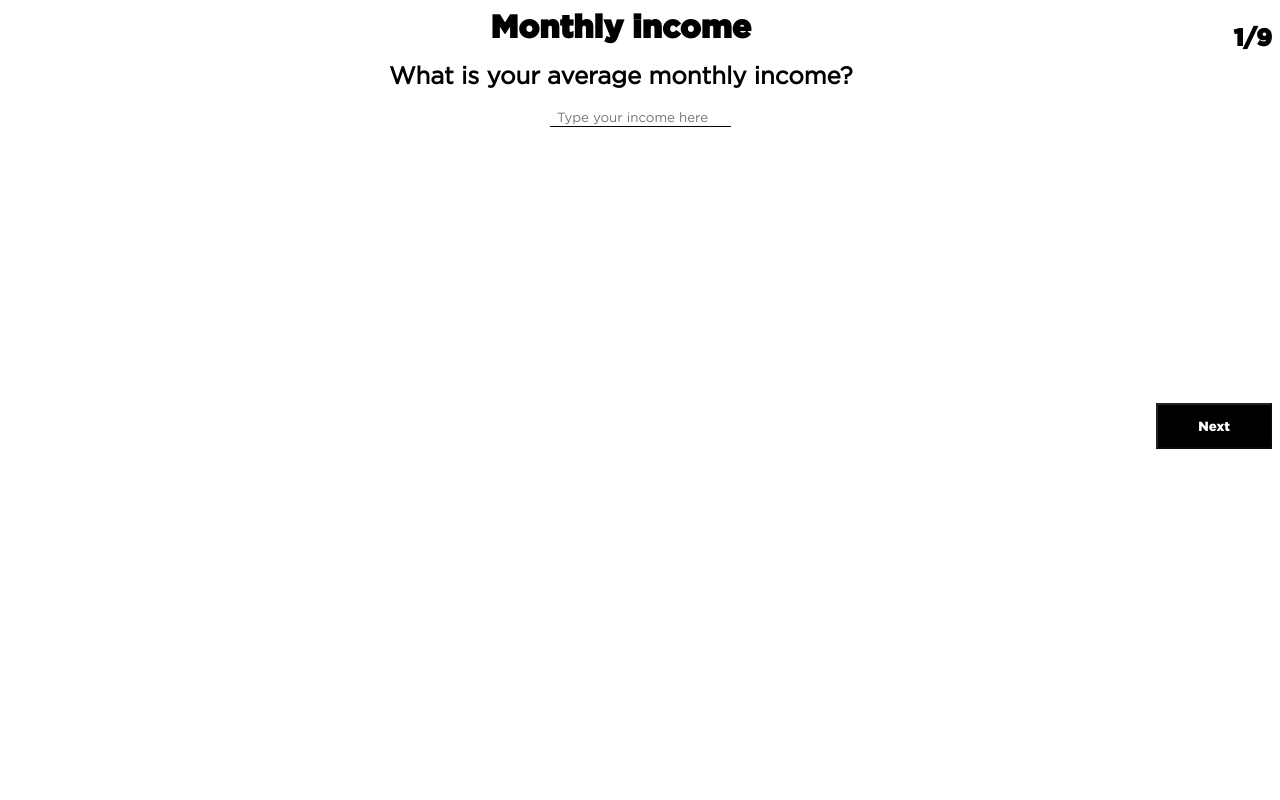
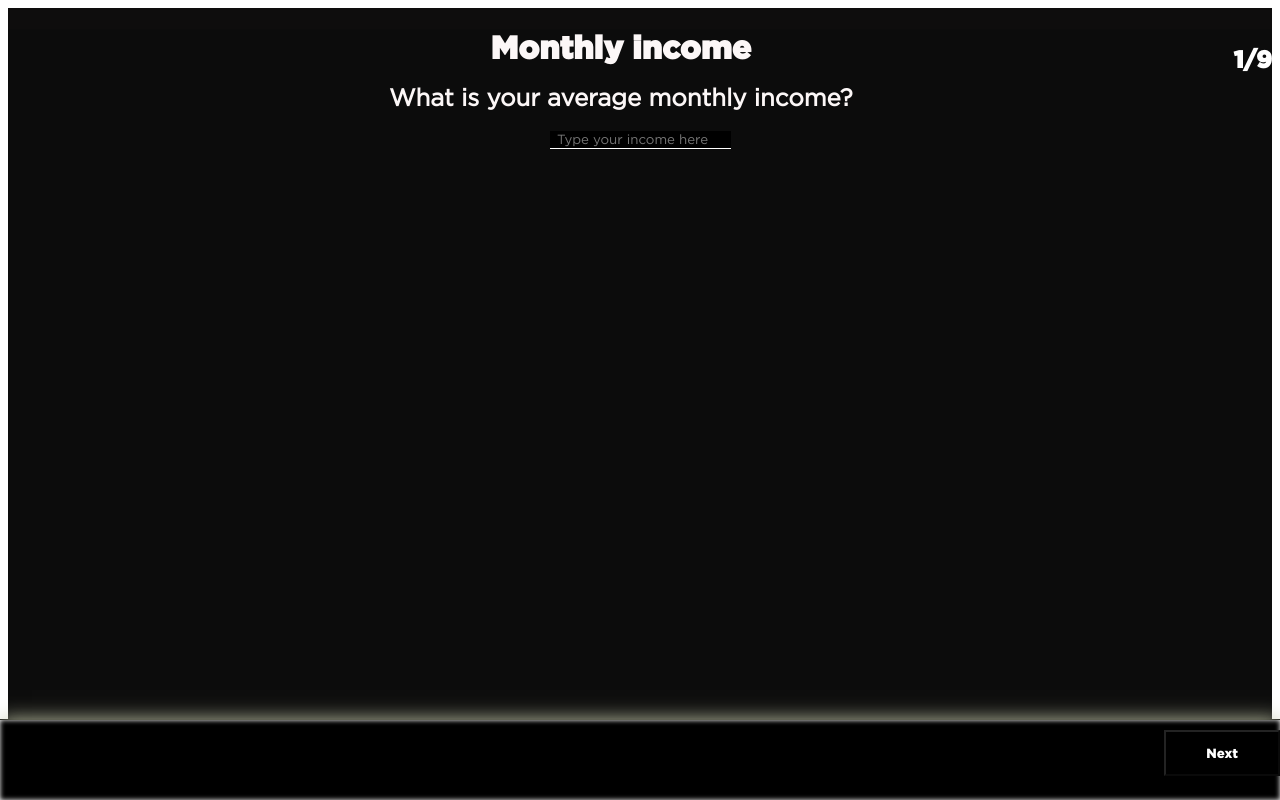
Before and after one commit to ekaterinagp/calculator, a plain HTML site: page index.html in a window 1280 px wide. Drawn offline with nearby package versions, Linux system fonts and the light colour scheme.

Commit message:
styling for desctop, previous button doesn't run functions yet

```diff
--- a/index.html
+++ b/index.html
@@ -51,8 +51,9 @@
     </div>
 
     <div class="main">
-      <h1 id="timeline"></h1>
       <div class="box">
+        <h1 id="timeline"></h1>
+
         <h1 id="question">Question</h1>
         <h2 id="questionText">Text of the question</h2>
         <div id="answer"></div>
--- a/script.js
+++ b/script.js
@@ -40,6 +40,7 @@ let questions = [
       let theInput = document.createElement("input");
       let description = document.createElement("p");
       description.setAttribute("id", "descriptionOfGrowth");
+      // divAnswer.removeAttribute("class", "addGrid");
       theInput.setAttribute("type", "range");
       theInput.setAttribute("min", "1");
       theInput.setAttribute("max", "100");
@@ -973,7 +974,7 @@ function showAnimation(value) {
         // rotation: -20,
         ease: Bounce.easeOut,
         opacity: 1,
-        scale: 1.3
+        scale: 1.1
       },
       0.01
     );
@@ -999,7 +1000,7 @@ function showAnimation(value) {
         // rotation: -20,
         ease: Bounce.easeOut,
         opacity: 1,
-        scale: 1.3
+        scale: 1.1
       },
       0.01
     );
@@ -1025,7 +1026,7 @@ function showAnimation(value) {
         // rotation: -20,
         ease: Bounce.easeOut,
         opacity: 1,
-        scale: 1.3
+        scale: 1.1
       },
       0.01
     );
@@ -1051,7 +1052,7 @@ function showAnimation(value) {
         // rotation: -20,
         ease: Bounce.easeOut,
         opacity: 1,
-        scale: 1.3
+        scale: 1.1
       },
       0.01
     );
@@ -1244,6 +1245,7 @@ function prevElement() {
   valueForEight();
   chartforEight();
   insertSavedAnswers(currentEl);
+
   ifLastElement(currentEl);
   if (questions[currentQuestionIndex].id == 1) {
     wrapForCanvas.appendChild(questions[currentQuestionIndex].canvasForChart());
@@ -1299,6 +1301,13 @@ function insertSavedAnswers() {
     radioAnswerInsert();
     rangeAnswerInsert();
   }
+  // if (
+  //   questions[currentQuestionIndex].id == 1 ||
+  //   questions[currentQuestionIndex].id == 2
+  // ) {
+  //   console.log("it is 1 or 2 and", answer);
+  //   answer.removeAttribute("class", "addGrid");
+  // }
 }
 
 function ifLastElement(currentEl) {
@@ -1706,7 +1715,9 @@ function createChart(
             return xLabel + ": %" + yLabel;
           }
         }
-      }
+      },
+      responsive: true,
+      maintainAspectRatio: false
     }
   });
 }
@@ -1921,7 +1932,9 @@ function createChartForFactors() {
             }
           }
         ]
-      }
+      },
+      responsive: true,
+      maintainAspectRatio: false
     }
   });
 }
@@ -1985,7 +1998,9 @@ function createChartForOtherFactors() {
             }
           }
         ]
-      }
+      },
+      responsive: true,
+      maintainAspectRatio: false
     }
   });
 }
--- a/style.css
+++ b/style.css
@@ -4,14 +4,15 @@
   /* padding: 3%; */
   text-align: center;
   font-family: "Gotham_Book";
-  text-align: -webkit-center;
-  background-color: white;
-  color: black;
+  /* text-align: -webkit-center; */
+  background-color: rgb(14, 13, 13);
+  color: rgb(247, 243, 243);
+  overflow: hidden;
 }
 
 canvas {
-  position: absolute;
-  top: 14em;
+  max-width: 1000px;
+  min-height: 400px;
 }
 @font-face {
   font-family: "Gotham_Black";
@@ -30,19 +31,22 @@ h2 {
 h1 {
   font-family: "Gotham_Black";
 }
-/* .box {
+.box {
   text-align: -webkit-center;
-  background-color: white;
-  color: black;
-} */
+  background-color: rgb(12, 12, 12);
+  color: rgb(252, 247, 247);
+  width: 100%;
+  height: 100%;
+}
 
 .buttons {
-  position: absolute;
+  position: fixed;
   padding: 14px 40px;
   background-color: green;
   color: white;
   font-family: "Gotham_Black";
   top: 90%;
+  margin-top: 10px;
 }
 
 ::-webkit-input-placeholder {
@@ -51,8 +55,16 @@ h1 {
 }
 
 #prevNext {
-  padding-top: 8em;
-  position: relative;
+  left: 0;
+  background-color: rgb(0, 0, 0);
+  bottom: 0;
+  height: 10vh;
+  width: 100%;
+  position: absolute;
+  box-shadow: inset 0 0 5px 0px #fff, inset 0px 0 0px rgb(0, 0, 0),
+    inset 0px 0 0px rgb(0, 0, 0), inset 20px 0 300px rgb(0, 0, 0),
+    inset 0px 0px 0px 0px rgb(0, 0, 0), 0 0 20px #c5caaa,
+    0px -1px 0px rgb(0, 0, 0), 2px -1px 0px rgb(208, 219, 160);
 }
 
 #chartPlaceHolder {
@@ -63,6 +75,7 @@ h1 {
 
 #otherChart {
   display: none;
+  /* height: 400px; */
 }
 
 #answer {
@@ -199,6 +212,7 @@ form p {
   cursor: pointer;
   height: 5em;
   width: 20em;
+  background-color: black;
 }
 
 .btnRadioTwoOptions {
@@ -209,6 +223,7 @@ form p {
   align-items: center;
   cursor: pointer;
   width: 30%;
+  background-color: black;
 }
 
 #factorsTwoOptions {
@@ -294,7 +309,7 @@ input[type="submit"] {
   font-size: 1.5em;
   /* margin-top: -1em; */
   float: right;
-  color: black;
+  color: white;
 }
 
 .switch {
@@ -444,6 +459,8 @@ input[type="number"] {
   border: 0;
   border-bottom: 1px solid;
   text-align: center;
+  background-color: black;
+  color: white;
   /* width: 30%; */
 }
 
@@ -559,11 +576,12 @@ input[type="number"] {
 #factorsChart,
 #otherChart {
   top: 20em;
+  max-height: 400px;
 }
 
 .bigFigure {
   position: absolute;
-  top: -15em;
+  top: -10em;
   width: 35em;
   right: 0;
 }
@@ -601,6 +619,7 @@ input[type="number"] {
   /* grid-template-columns: 3fr 1fr; */
   cursor: pointer;
   height: 8em;
+  background-color: black;
 }
 
 .btnRadioforBig {
@@ -646,4 +665,5 @@ input[type="number"] {
 
 #addInvestment {
   left: 30em;
+  background-color: #b1adad;
 }
```
Also changed, not shown: img/a23.svg.
